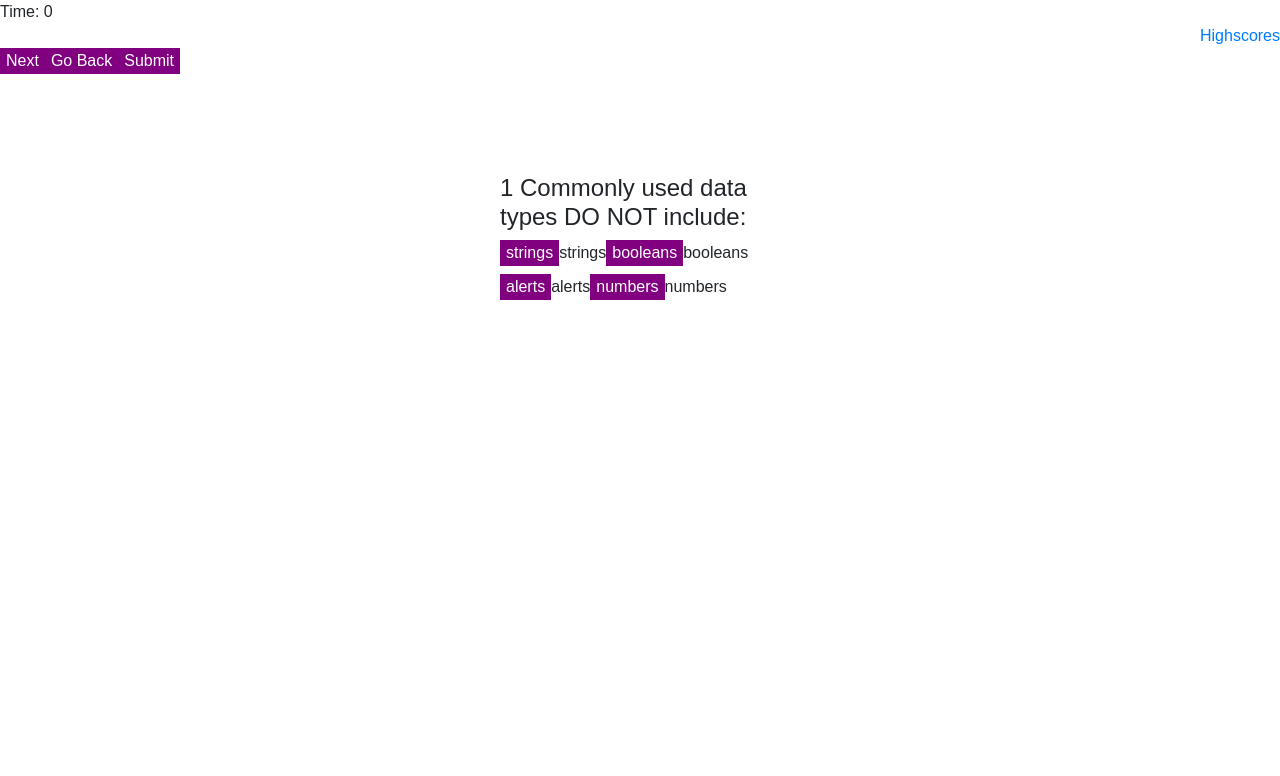
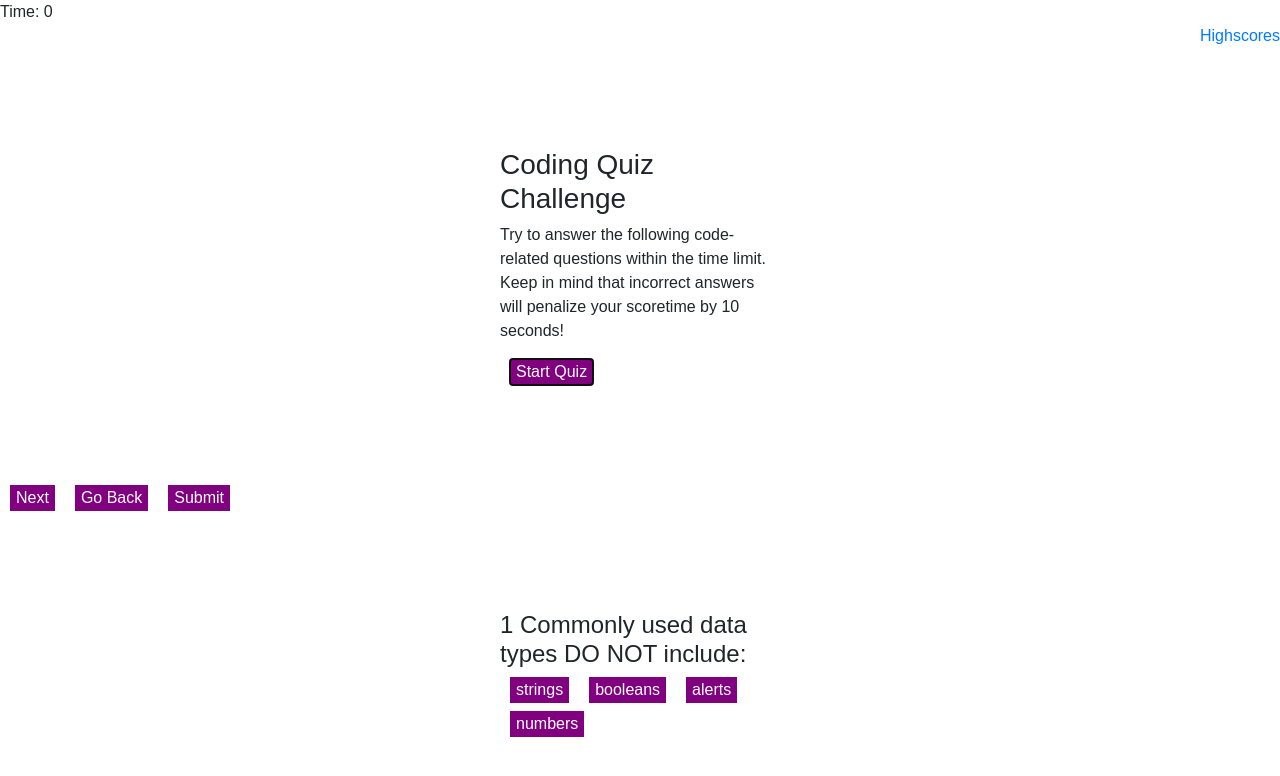
Before and after one commit to smlisk0630/homework4, a plain HTML site: page index.html in a window 1280 px wide. Both pictures are taken after a click on the button "Start Quiz". Drawn offline with nearby package versions, Linux system fonts and the light colour scheme.

Commit message:
Added space between buttons and disabled display: none property in CSS file

```diff
--- a/Assets/quiz.js
+++ b/Assets/quiz.js
@@ -53,11 +53,13 @@ var quizQuestions = [
 ];
 
 var isDisplay = true;
+var prevIndex = -1;
 
 var quiz = {
 
     start: function() {
-
+        isDisplay = true;
+        console.log("start: function()");
         // add question class to start function
         document.querySelector(".quiz-container").classList.add("question");
 
@@ -68,10 +70,16 @@ var quiz = {
         // create all necessary HTML elements
         quizQuestions.forEach(
             function(quest, index) {
-                if(isDisplay = true) {
-
+                if(isDisplay === true && index > prevIndex) {
+                    console.log("forEach");
+                    console.log("index" + index);
+                    console.log("isDisplay" + isDisplay);
             // the current question number
             var number = parseInt(index) + 1;
+
+            // shows only one question when next button is clicked
+            isDisplay = false;
+            prevIndex = index;
 
             // creates a section wrapper to hold the questions and answers
             var qWrap = document.createElement("section");
@@ -110,7 +118,7 @@ var quiz = {
                 answer.classList.add("startBtn");
 
                 // set the properties of the answer object
-                answer.text = quest['a'][aIndex];
+                answer.text = '  ';
                 answer.type = "button";
                 answer.value = quest['a'][aIndex];
                 answer.required = true;
@@ -132,6 +140,7 @@ var quiz = {
 
         // get all selected answers
         var allSelected = selectedAnswer[aIndex];
+
     });
     }})
     },
--- a/Assets/style.css
+++ b/Assets/style.css
@@ -30,7 +30,7 @@ body {
 }
 
 .question {
-    display: none;
+    /* display: none; */
     margin: 100px 500px;
 }
 
@@ -57,6 +57,7 @@ body {
     border: none;
     background-color:purple;
     color: white;
+    margin: 0 10px;
   }
 
 /* .startButton {
@@ -70,12 +71,14 @@ body {
     border: none;
     background-color:purple;
     color: white;
+    margin: 0 10px;
   }
 
 .nextBtn {
     border: none;
     background-color:purple;
     color: white;
+    margin: 0 10px;
   }
 
 /* .nextButton {
@@ -89,6 +92,7 @@ body {
     border: none;
     background-color:purple;
     color: white;
+    margin: 0 10px;
 }
 
 .btn:hover {
```
